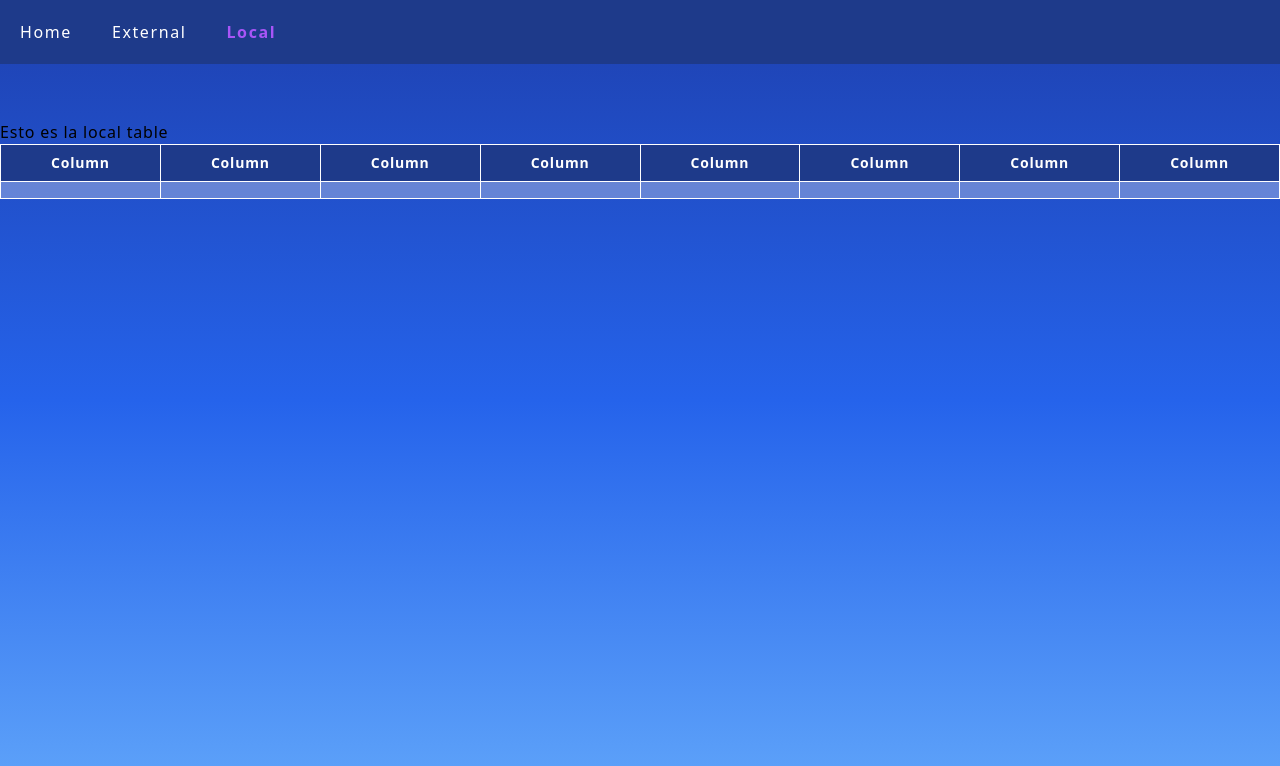
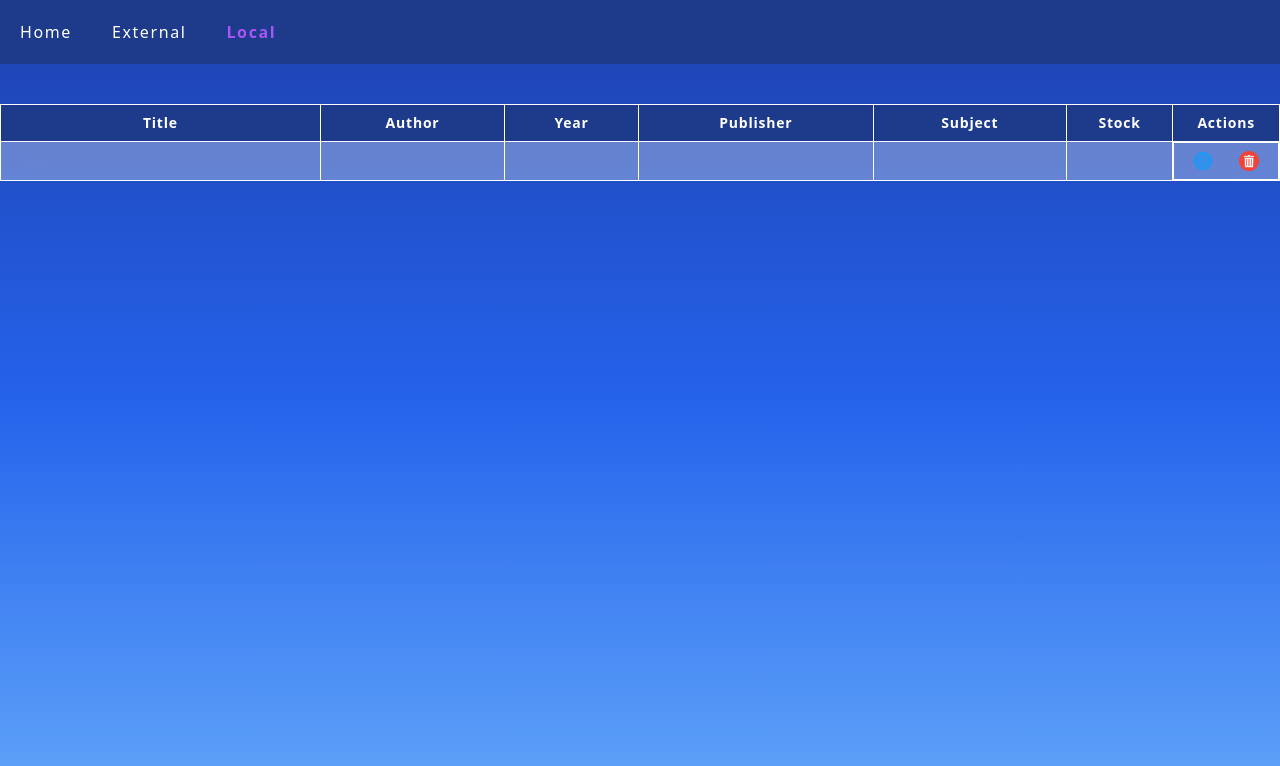
Before and after one commit to estebanCastaneira/wtti_front, a React (Vite) app: page /local in a window 1280 px wide. Shown: the top 766 px of the page. Built offline with nearby package versions, Linux system fonts and the light colour scheme.

Commit message:
Update last changes befor start to setup the local store

```diff
--- a/src/components/ExternalTable.jsx
+++ b/src/components/ExternalTable.jsx
@@ -7,13 +7,12 @@ function ExternalTable() {
   const [searchQuery, setSearchQuery] = useState("")
   const [searchResults, setSearchResults] = useState([])
   const [loading, setLoading] = useState(false)
-  const [error, setError] = useState("")
+  const [error, setError] = useState("") //TODO
 
   useEffect(() => {
     if (searchQuery) {
       setLoading(true)
       setError("")
-
       async function fetchBooks() {
         try {
           const response = await axios.get(
--- a/src/components/LocalTable.jsx
+++ b/src/components/LocalTable.jsx
@@ -3,10 +3,9 @@ import Table from "./Table"
 function LocalTable() {
   return (
     <div className="flex justify-center">
-      <section className="container my-14">
-        <h2 className="">Esto es la local table</h2>
+      <div className="container my-10">
         <Table />
-      </section>
+      </div>
     </div>
   )
 }
--- a/src/components/Table.jsx
+++ b/src/components/Table.jsx
@@ -2,30 +2,27 @@ function Table() {
   return (
     <table className="w-full text-white backdrop-blur-[20px] backdrop-saturate-[92%] bg-[#ffffff] bg-opacity-30 border border-white">
       <thead className="bg-blue-900 font-bold text-sm">
-        <tr className="border border-main">
-          <th scope="col" className="p-2 border border-white">
-            Column
+        <tr>
+          <th scope="col" className="p-2 border border-white w-3/12">
+            Title
           </th>
           <th scope="col" className="p-2 border border-white">
-            Column
+            Author
           </th>
           <th scope="col" className="p-2 border border-white">
-            Column
+            Year
           </th>
           <th scope="col" className="p-2 border border-white ">
-            Column
+            Publisher
           </th>
           <th scope="col" className="p-2 border border-white ">
-            Column
+            Subject
           </th>
-          <th scope="col" className="p-2 border border-white ">
-            Column
+          <th scope="col" className="p-2 border border-white w-1/12">
+            Stock
           </th>
-          <th scope="col" className="p-2 border border-white ">
-            Column
-          </th>
-          <th scope="col" className="p-2 border border-white ">
-            Column
+          <th scope="col" className="p-2 border border-white w-1/12">
+            Actions
           </th>
         </tr>
       </thead>
@@ -37,8 +34,17 @@ function Table() {
           <th scope="row" className="p-2 border border-white"></th>
           <th scope="row" className="p-2 border border-white"></th>
           <th scope="row" className="p-2 border border-white"></th>
-          <th scope="row" className="p-2 border border-white"></th>
-          <th scope="row" className="p-2 border border-white"></th>
+          <th
+            scope="row"
+            className="p-2 border border-white flex justify-around gap-1"
+          >
+            <button className="w-5">
+              <img src="./public/icons/edit.png" alt="edit png icon" />
+            </button>
+            <button className="w-5">
+              <img src="./public/icons/trashbin.png" alt="trash bin png icon" />
+            </button>
+          </th>
         </tr>
       </tbody>
     </table>
```
Also changed, not shown: public/icons/edit.png (added), public/icons/trashbin.png (added).
